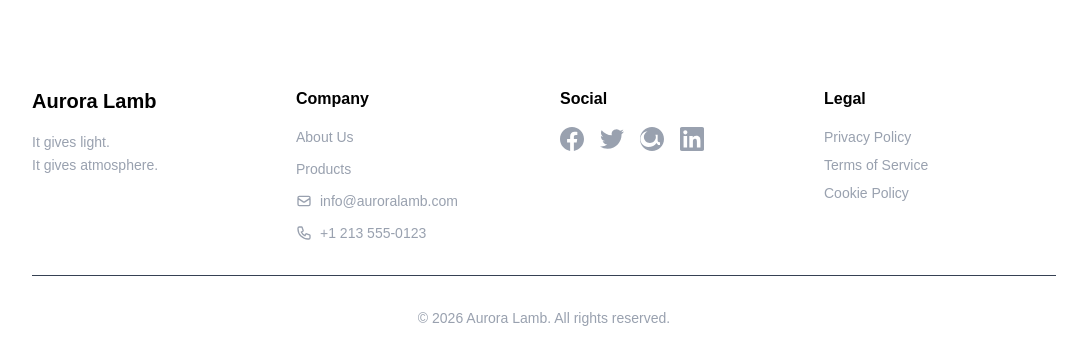
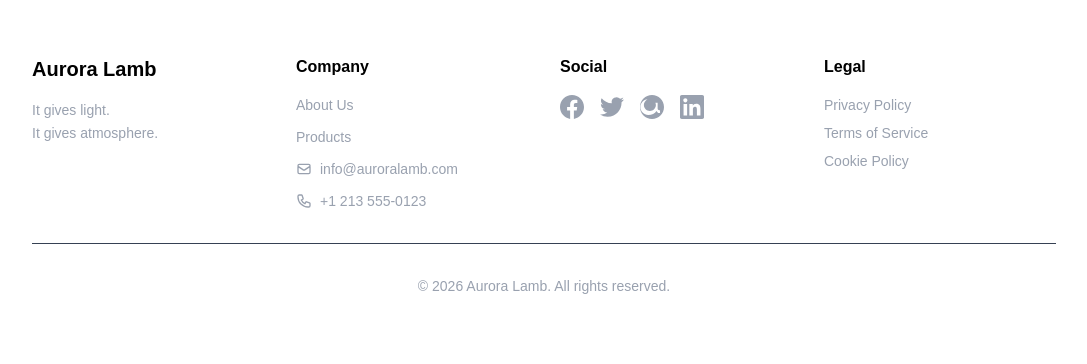
Before and after one commit to qrphy/Aurora-Lamb, a Next.js app: page / in a window 1280 px wide. Shown: the part 2825-3189 px from the top of the page, without its empty margins (96-1183 px from the left). Built offline with nearby package versions, Linux system fonts and the light colour scheme.

Commit message:
update: footer margin

```diff
--- a/app/components/Footer.tsx
+++ b/app/components/Footer.tsx
@@ -10,7 +10,7 @@ export default function Footer() {
   };
 
   return (
-    <footer className="py-12 px-4 my-16">
+    <footer className="py-12 px-4 my-8">
       <div className="max-w-5xl mx-auto">
         {/* Footer */}
         <div className="grid grid-cols-1 md:grid-cols-4 gap-8 mb-8">
```
